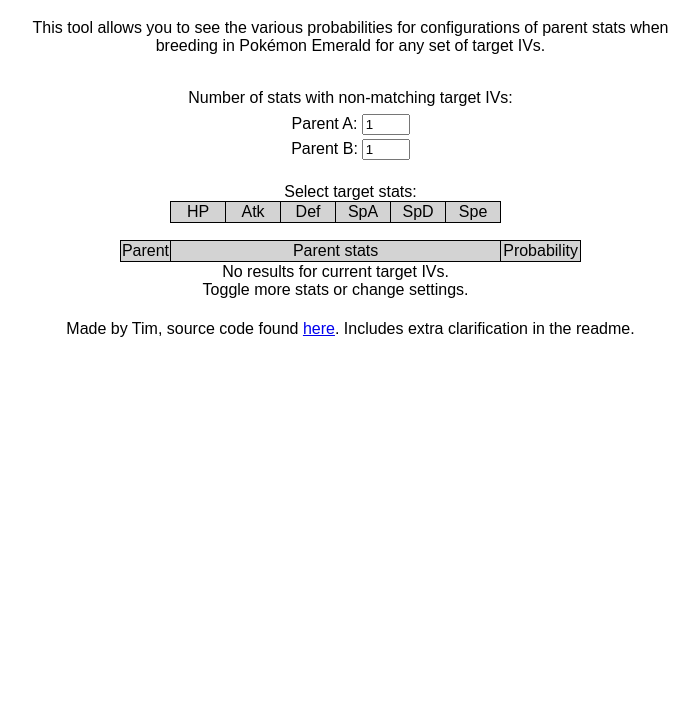
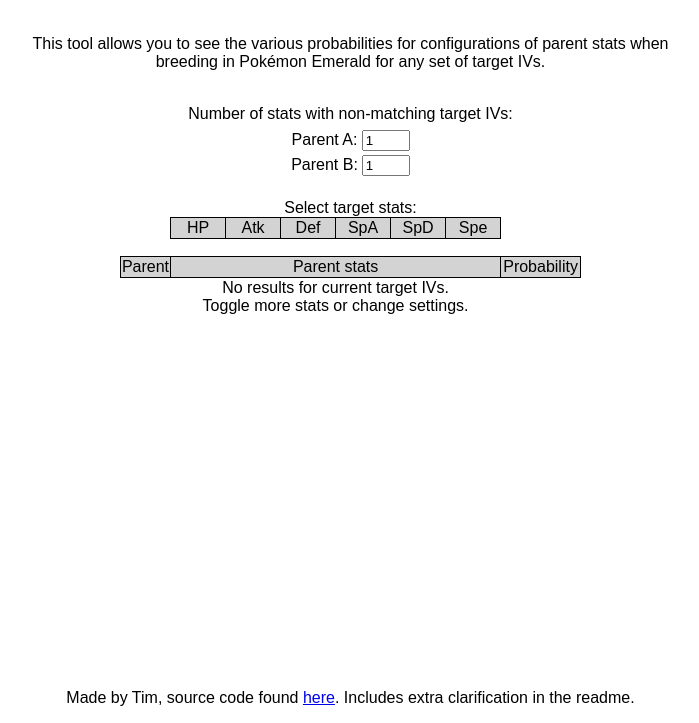
Before and after one commit to TimEvink/iv-breeding-emerald, a plain HTML site: page docs/index.html in a window 1280 px wide. Shown: the part 77-800 px from the top of the page, without its empty margins (282-981 px from the left). Drawn offline with Linux system fonts and the light colour scheme.

Commit message:
small polish

```diff
--- a/docs/index.html
+++ b/docs/index.html
@@ -10,6 +10,7 @@
   <div class="body-wrapper">
     <h1>Pokémon Emerald IV breeding tool</h1>
     <p>This tool allows you to see the various probabilities for configurations of parent stats when breeding in Pokémon Emerald for any set of target IVs.</p>
+    <main>
       <div class="options-table-container">
         <span><br>Number of stats with non-matching target IVs:</span>
         <table class="options-table">
@@ -68,6 +69,7 @@
         </tbody>
         <tbody id="parent-ivs-data"></tbody>
       </table>
+    </main>
     <footer>
       Made by Tim, source code found <a href="https://github.com/timevink/iv-breeding-emerald" target="_blank">here</a>. Includes extra clarification in the readme.
     </footer>
--- a/docs/styles.css
+++ b/docs/styles.css
@@ -7,11 +7,18 @@
   margin: 0;
 }
 
+main {
+  flex: 1; /* takes up any leftover vertical space */
+}
+
 .body-wrapper {
+  display: flex;
+  flex-direction: column;
+  min-height: calc(100vh - 2rem); /* full height */
   max-width: 650px;
   margin: 0 auto;
   padding: 1rem;
-  text-align: center;  /* makes header + options centered */
+  text-align: center;
 }
 
 .hidden {
--- a/src/main.ts
+++ b/src/main.ts
@@ -7,9 +7,7 @@
     options: ConfigurationOptions
 };
 
-
 //initial state, hardcoded to match default values of input fields.
-
 const state: State = {
     targetIVs: [],
     options: {
```
Lines whose indentation alone changed are shown as unchanged.
